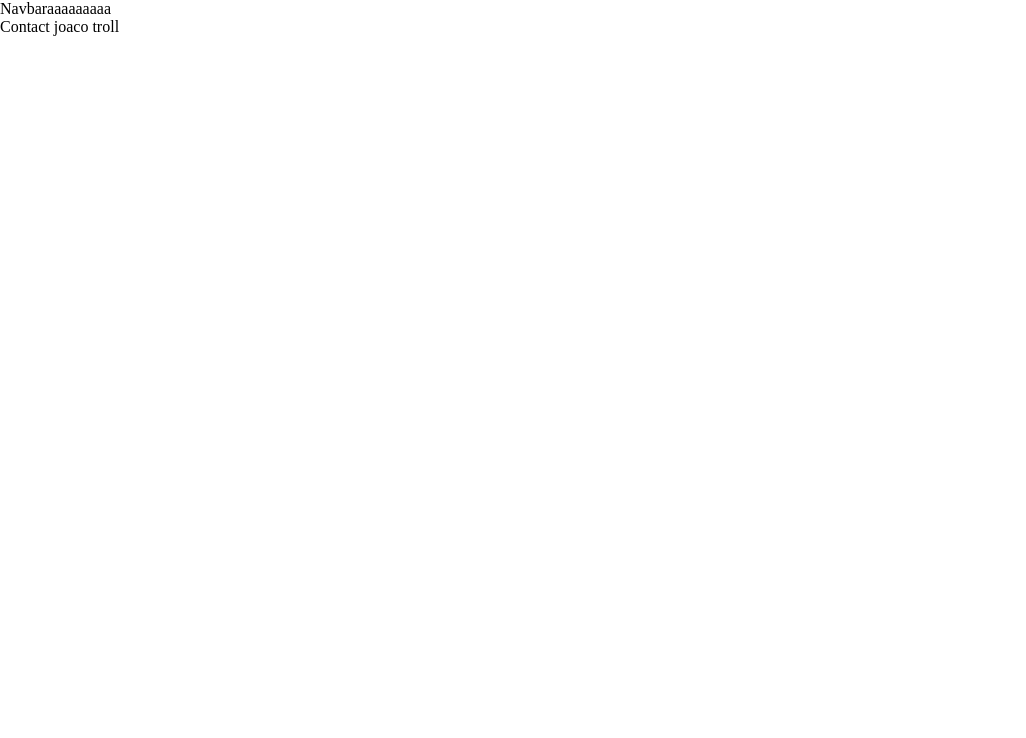
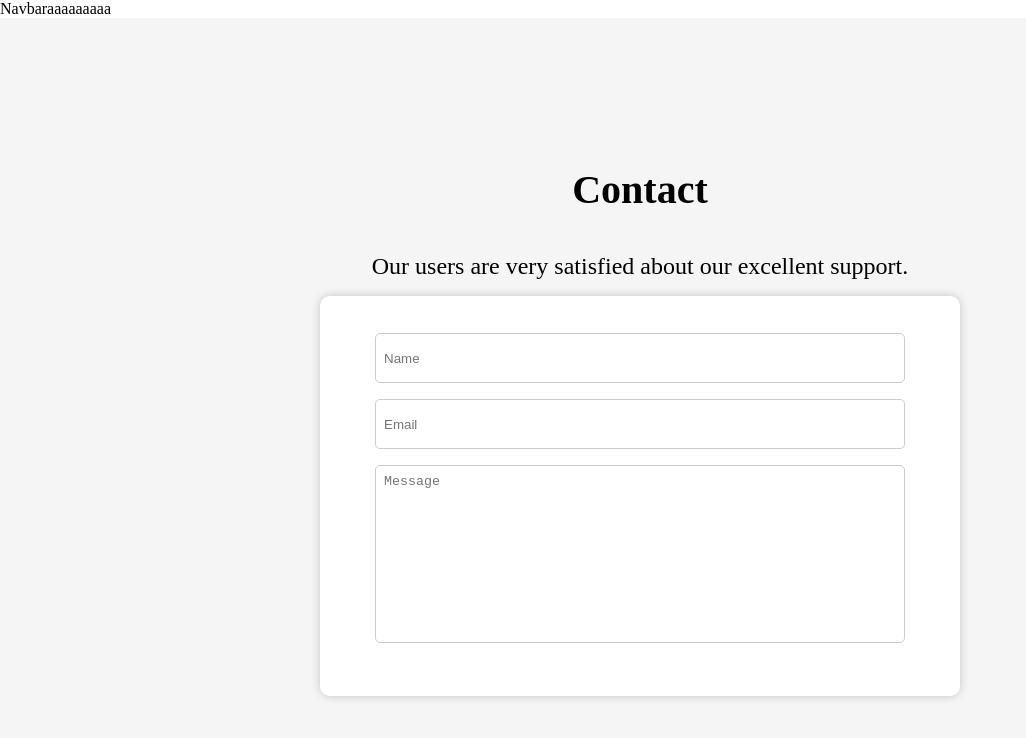
Before and after one commit to JoaGal/Create-CV, a React (Create React App) app: page /contact in a window 1280 px wide. Shown: the top 738 px of the page, without its empty margins (0-1026 px from the left). Built offline with nearby package versions, Linux system fonts and the light colour scheme.

Commit message:
contact changes

```diff
--- /dev/null
+++ b/src/Pages/Contact/Contact.css
@@ -0,0 +1,52 @@
+.contact-screen {
+  display: flex;
+  flex-direction: column;
+  align-items: center;
+  justify-content: center;
+  height: 100vh;
+  width: 100vw;
+  background-color: #f5f5f5;
+}
+
+.contact-title {
+  font-size: 2.5rem;
+  font-weight: 600;
+  margin-bottom: 1rem;
+}
+
+.contact-subtitle {
+  font-size: 1.5rem;
+  font-weight: 400;
+  margin-bottom: 1rem;
+}
+
+.contact-form {
+  display: flex;
+  flex-direction: column;
+  align-items: center;
+  justify-content: center;
+  width: 50vw;
+  height: 50vh;
+  background-color: #fff;
+  border-radius: 10px;
+  box-shadow: 0 0 10px 0 rgba(0, 0, 0, 0.2);
+}
+
+.contact-form-input {
+  width: 80%;
+  height: 2rem;
+  margin-bottom: 1rem;
+  border: 1px solid #ccc;
+  border-radius: 5px;
+  padding: 0.5rem;
+}
+
+.contact-form-textarea {
+  width: 80%;
+  height: 10rem;
+  margin-bottom: 1rem;
+  border: 1px solid #ccc;
+  border-radius: 5px;
+  padding: 0.5rem;
+  resize: none;
+}
--- a/src/Pages/Contact/Contact.js
+++ b/src/Pages/Contact/Contact.js
@@ -1,5 +1,16 @@
 import React from "react";
+import "./Contact.css";
 
 export const Contact = () => {
-  return <div>Contact joaco troll</div>;
+  return (
+    <div className="contact-screen">
+      <h1 className="contact-title">Contact</h1>
+      <p className="contact-subtitle">Our users are very satisfied about our excellent support.</p>
+      <form className="contact-form">
+        <input className="contact-form-input" type="text" placeholder="Name" />
+        <input className="contact-form-input" type="email" placeholder="Email" />
+        <textarea className="contact-form-textarea" placeholder="Message" />
+      </form>
+    </div>
+  );
 };
```
